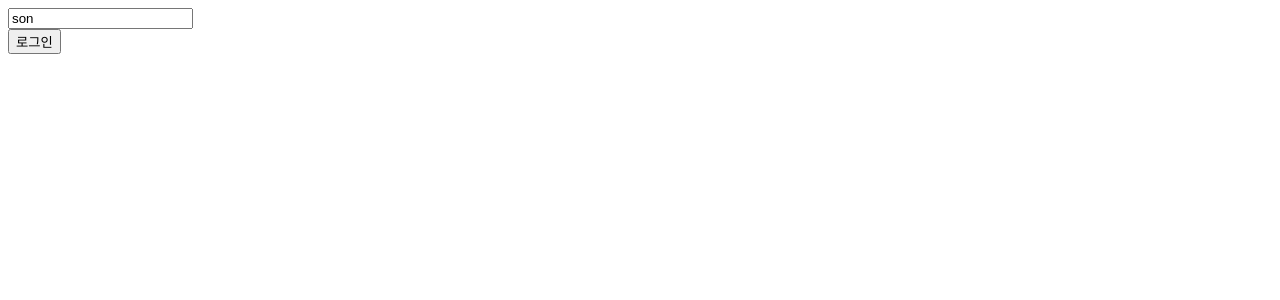
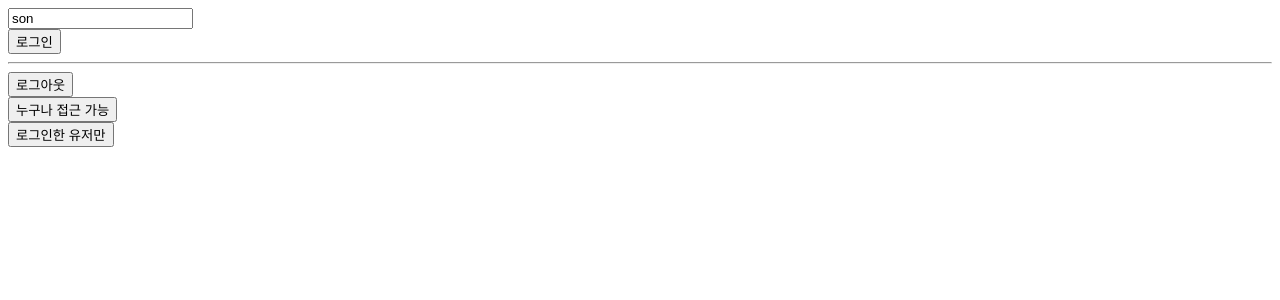
Before and after one commit to kybcod/react, a React (Vite) app: page / in a window 1280 px wide. Shown: the top 300 px of the page. Built offline with nearby package versions, Linux system fonts and the light colour scheme.

Commit message:
로그인, 로그아웃, 누구나 접근, 로그인한 유저만

```diff
--- a/src/App.jsx
+++ b/src/App.jsx
@@ -5,13 +5,35 @@ function App(props) {
     const [username, setUsername] = useState('son');
 
     function handleLogin() {
-        axios.post("/api/main44/login", {username}); // 요청
+        axios.post("/api/main44/login", {username}).then((res)=>{localStorage.setItem("token", res.data)}); // 요청
+    }
+
+    function handleLogout() {
+        localStorage.removeItem("token");
+    }
+
+    function handleAccessAll() {
+        axios.get("/api/main44/all").then((res)=> alert(res.data)); // 요청
+    }
+
+    function handleAccessUser() {
+        axios
+            .get("/api/main44/user", {
+                headers: {
+                    Authorization: `Bearer ${localStorage.getItem("token")}`,
+                },
+            })
+            .then((res) => alert(res.data));
     }
 
     return (
         <div>
             <div><input type="text" defaultValue={username} onChange={(e=> setUsername(e.target.value))}/></div>
             <div><button onClick={handleLogin}>로그인</button></div>
+            <hr/>
+            <div><button onClick={handleLogout}>로그아웃</button></div>
+            <div><button onClick={handleAccessAll}>누구나 접근 가능</button></div>
+            <div><button onClick={handleAccessUser}>로그인한 유저만</button></div>
         </div>
     );
 }
```
